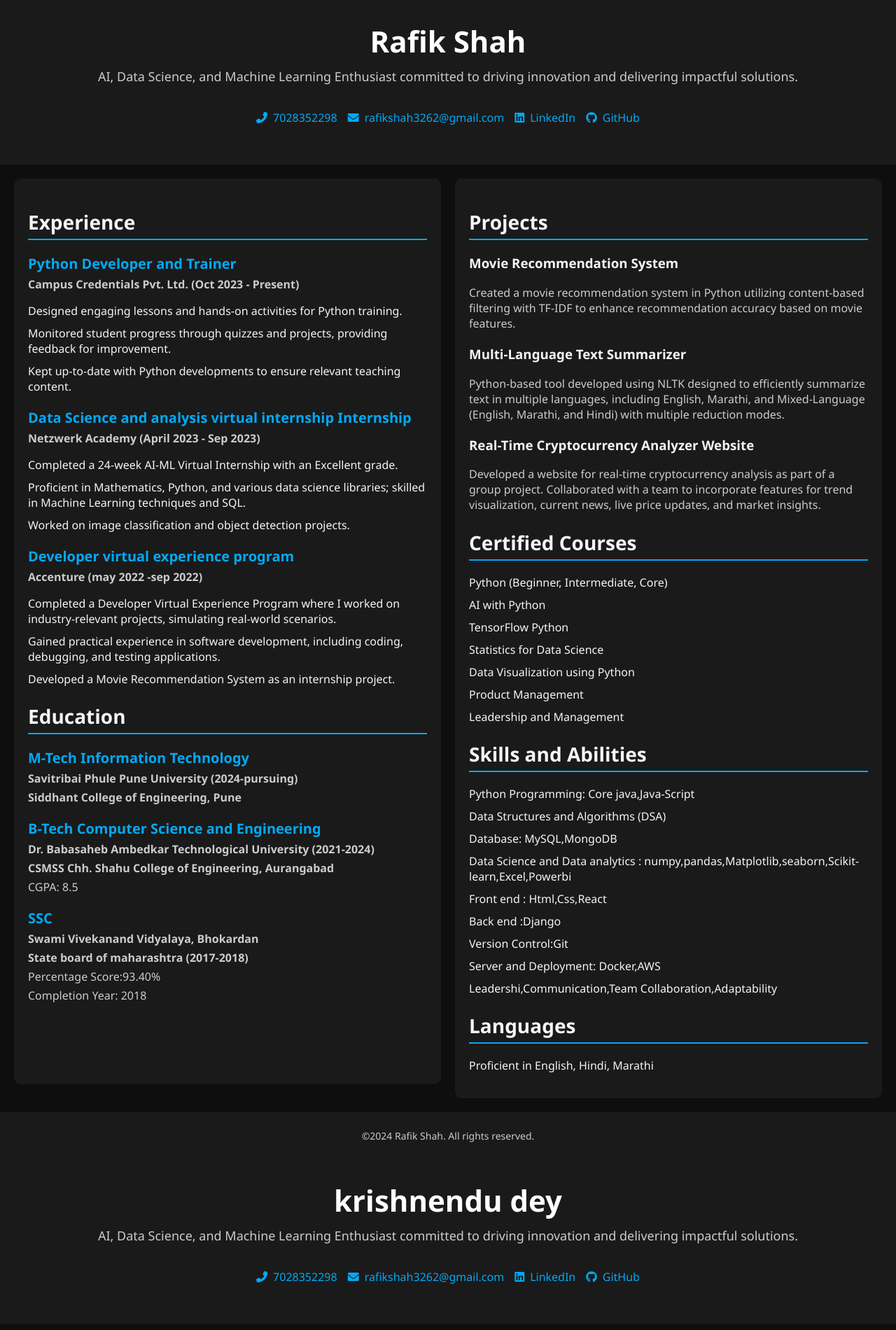
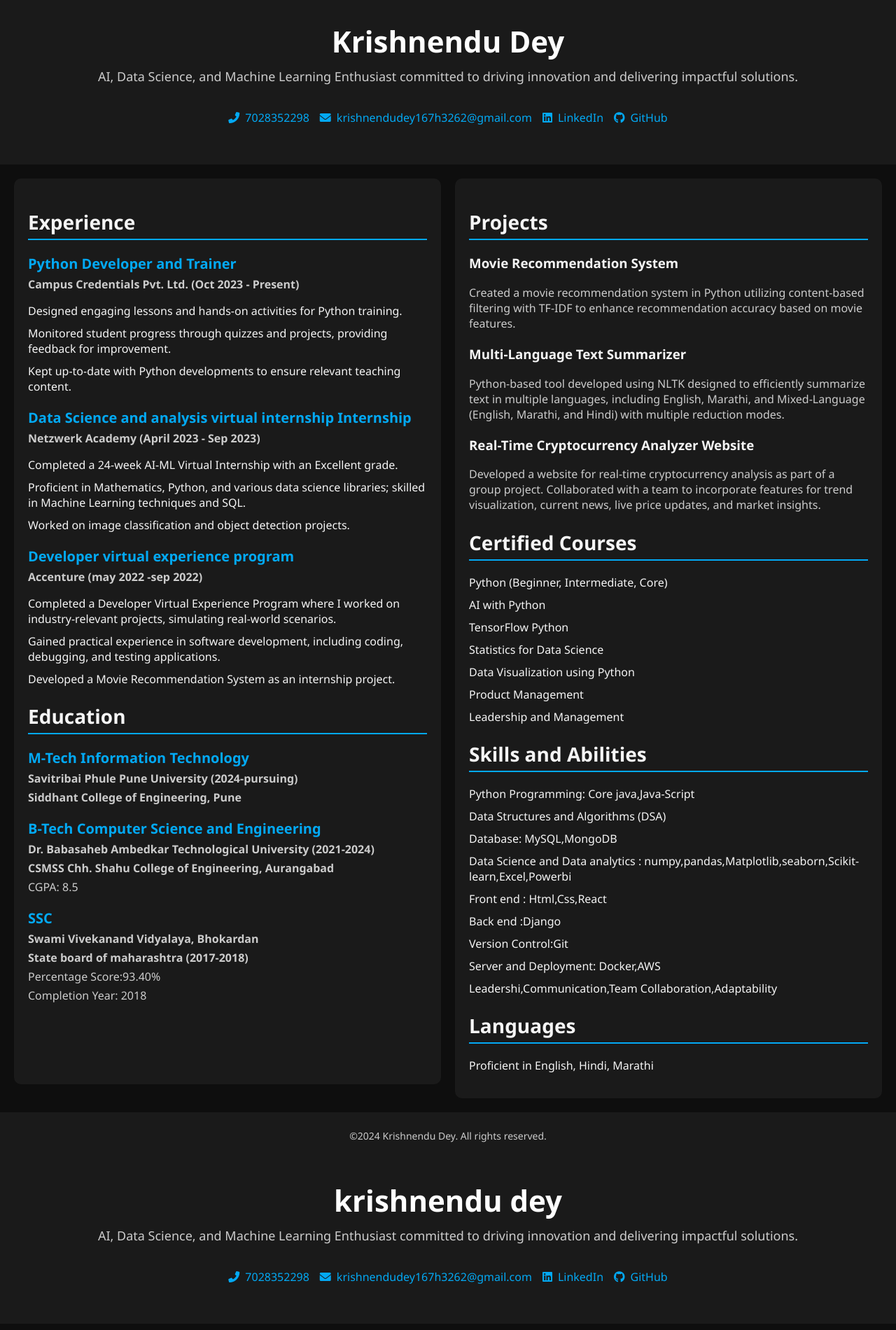
Before and after one commit to krishnendudey167/my_Resume, a plain HTML site: page index.html in a window 1280 px wide. Shown: the top 1900 px of the page at 70% size. Drawn offline with Linux system fonts and the light colour scheme.

Commit message:
Update index.html

```diff
--- a/index.html
+++ b/index.html
@@ -4,7 +4,7 @@
 <head>
     <meta charset="UTF-8">
     <meta name="viewport" content="width=device-width, initial-scale=1.0">
-    <title>Rafik Shah - Resume</title>
+    <title>Krishnendu Dey - Resume</title>
     <!-- Font Awesome for icons -->
     <link rel="stylesheet" href="https://cdnjs.cloudflare.com/ajax/libs/font-awesome/6.0.0-beta3/css/all.min.css">
     <style>
@@ -86,7 +86,7 @@
 <head>
     <meta charset="UTF-8">
     <meta name="viewport" content="width=device-width, initial-scale=1.0">
-    <title>Rafik Shah - Resume</title>
+    <title>Krishnendu Dey - Resume</title>
     <!-- Font Awesome for icons -->
     <link rel="stylesheet" href="https://cdnjs.cloudflare.com/ajax/libs/font-awesome/6.0.0-beta3/css/all.min.css">
     <style>
@@ -258,14 +258,14 @@
 
 <body>
     <header>
-        <h1>Rafik Shah</h1>
+        <h1>Krishnendu Dey</h1>
         <p>AI, Data Science, and Machine Learning Enthusiast committed to driving innovation and delivering impactful solutions.</p>
         <div class="contact-info">
             <ul>
                 <li><i class="fas fa-phone-alt"></i>7028352298</li>
-                <li><i class="fas fa-envelope"></i> <a href="mailto:rafikshah3262@gmail.com">rafikshah3262@gmail.com</a></li>
+                <li><i class="fas fa-envelope"></i> <a href="mailto:krishnendudey167h3262@gmail.com">krishnendudey167h3262@gmail.com</a></li>
                 <li><i class="fab fa-linkedin"></i> <a href="https://www.linkedin.com/in/rafik-shah-179875209/" target="_blank">LinkedIn</a></li>
-                <li><i class="fab fa-github"></i> <a href="https://github.com/RAFIKSHA" target="_blank">GitHub</a></li>
+                <li><i class="fab fa-github"></i> <a href="https://github.com/krishnendudey167" target="_blank">GitHub</a></li>
             </ul>
         </div>
     </header>
@@ -387,7 +387,7 @@
     </div>
 
     <footer>
-        <p>©2024 Rafik Shah. All rights reserved.</p>
+        <p>©2024 Krishnendu Dey. All rights reserved.</p>
     </footer>
 
 </body><!DOCTYPE html>
@@ -396,7 +396,7 @@
 <head>
     <meta charset="UTF-8">
     <meta name="viewport" content="width=device-width, initial-scale=1.0">
-    <title>Rafik Shah - Resume</title>
+    <title>Krishnendu Dey - Resume</title>
     <!-- Font Awesome for icons -->
     <link rel="stylesheet" href="https://cdnjs.cloudflare.com/ajax/libs/font-awesome/6.0.0-beta3/css/all.min.css">
     <style>
@@ -573,9 +573,9 @@
         <div class="contact-info">
             <ul>
                 <li><i class="fas fa-phone-alt"></i>7028352298</li>
-                <li><i class="fas fa-envelope"></i> <a href="mailto:rafikshah3262@gmail.com">rafikshah3262@gmail.com</a></li>
+                <li><i class="fas fa-envelope"></i> <a href="mailto:krishnendudey167h3262@gmail.com">krishnendudey167h3262@gmail.com</a></li>
                 <li><i class="fab fa-linkedin"></i> <a href="https://www.linkedin.com/in/rafik-shah-179875209/" target="_blank">LinkedIn</a></li>
-                <li><i class="fab fa-github"></i> <a href="https://github.com/RAFIKSHA" target="_blank">GitHub</a></li>
+                <li><i class="fab fa-github"></i> <a href="https://github.com/krishnendudey167" target="_blank">GitHub</a></li>
             </ul>
         </div>
     </header>
@@ -697,7 +697,7 @@
     </div>
 
     <footer>
-        <p>©2024 Rafik Shah. All rights reserved.</p>
+        <p>©2024 Krishnendu Dey. All rights reserved.</p>
     </footer>
 
 </body>
@@ -800,14 +800,14 @@
 
 <body>
     <header>
-        <h1>Rafik Shah</h1>
+        <h1>Krishnendu Dey</h1>
         <p>AI, Data Science, and Machine Learning Enthusiast committed to driving innovation and delivering impactful solutions.</p>
         <div class="contact-info">
             <ul>
                 <li><i class="fas fa-phone-alt"></i>7028352298</li>
-                <li><i class="fas fa-envelope"></i> <a href="mailto:rafikshah3262@gmail.com">rafikshah3262@gmail.com</a></li>
+                <li><i class="fas fa-envelope"></i> <a href="mailto:krishnendudey167h3262@gmail.com">krishnendudey167h3262@gmail.com</a></li>
                 <li><i class="fab fa-linkedin"></i> <a href="https://www.linkedin.com/in/rafik-shah-179875209/" target="_blank">LinkedIn</a></li>
-                <li><i class="fab fa-github"></i> <a href="https://github.com/RAFIKSHA" target="_blank">GitHub</a></li>
+                <li><i class="fab fa-github"></i> <a href="https://github.com/krishnendudey167" target="_blank">GitHub</a></li>
             </ul>
         </div>
     </header>
@@ -929,7 +929,7 @@
     </div>
 
     <footer>
-        <p>©2024 Rafik Shah. All rights reserved.</p>
+        <p>©2024 Krishnendu Dey. All rights reserved.</p>
     </footer>
 
 </body>
```
